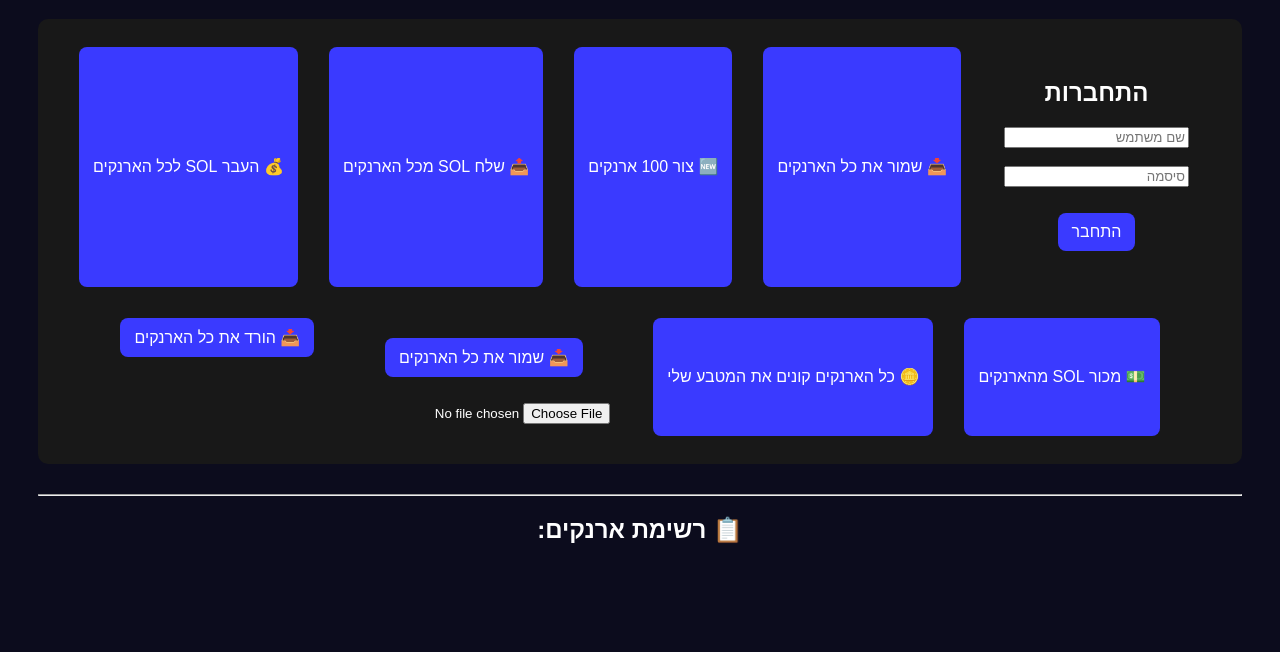
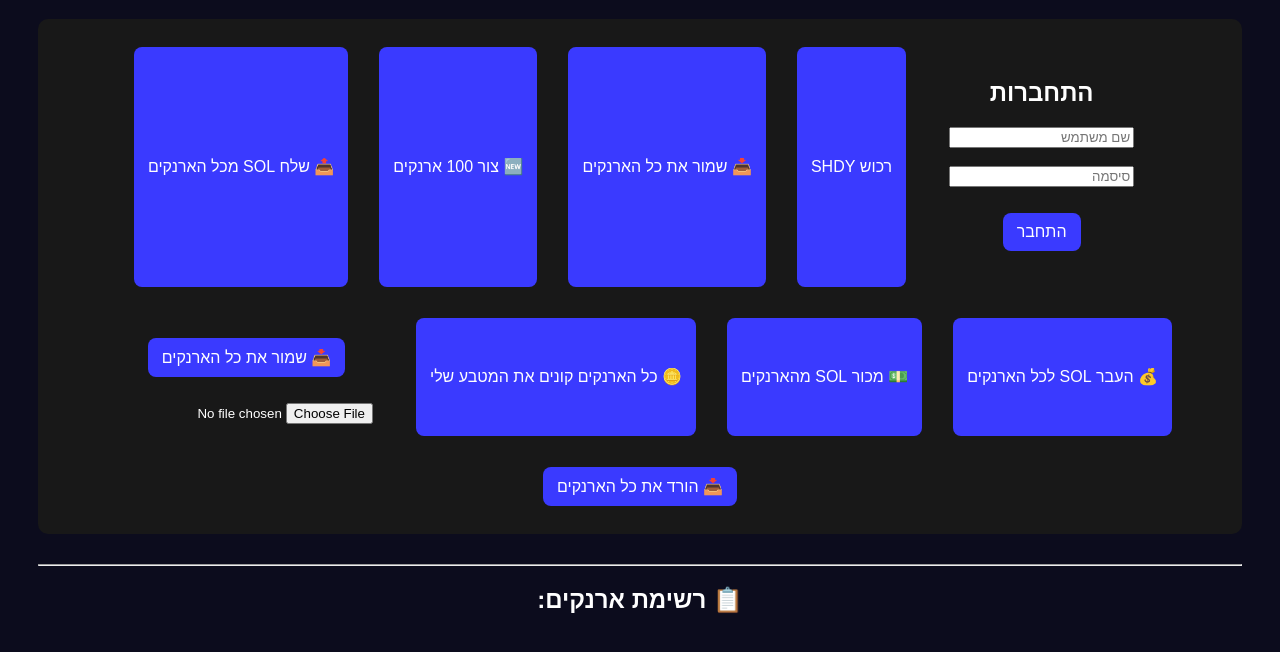
Before and after one commit to abuhay123/wallet-manager, a website: page public/index.html in a window 1280 px wide. Shown: the part 100-752 px from the top of the page. Drawn offline with Linux system fonts and the light colour scheme.

Commit message:
Update index.html

```diff
--- a/public/index.html
+++ b/public/index.html
@@ -18,6 +18,7 @@
   <p id="login-error" style="color:red;"></p>
 </div>
 
+    <button onclick="buySHDY()">רכוש SHDY</button>
     <button onclick="exportWallets()">📥 שמור את כל הארנקים</button>
     <button onclick="createWallets()">🆕 צור 100 ארנקים</button>
     <button onclick="openPrompt('send')">📤 שלח SOL מכל הארנקים</button>
```
